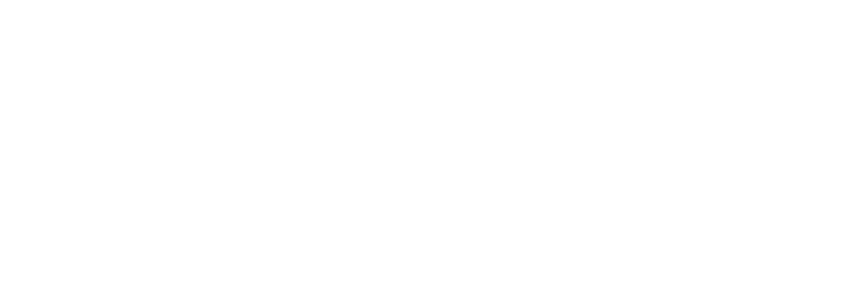
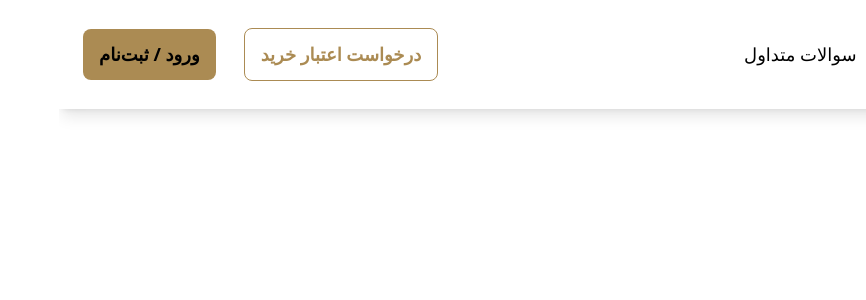
Before and after one commit to Spark-Code-Team/loana-gold, a Next.js app: page / in a window 1280 px wide. Shown: the top 300 px of the page, without its empty margins (414-1280 px from the left). Built offline with nearby package versions, Linux system fonts and the light colour scheme.

Commit message:
header has been done

```diff
--- a/src/app/layout.js
+++ b/src/app/layout.js
@@ -9,7 +9,7 @@
 
 export default function RootLayout({ children }) {
   return (
-    <html lang="en">
+    <html lang="en" dir="rtl">
       <body
         className={`antialiased`}
       >
--- a/src/components/layout/homeLayout/HomeHeader.js
+++ b/src/components/layout/homeLayout/HomeHeader.js
@@ -2,10 +2,47 @@
 const HomeHeader = () =>{
     return(
 
-        <div>
+        <header className="shadow-lg">
 
+        <div className="container mx-auto flex items-center justify-between py-7 px-6">
 
-        </div>
+            <div className="flex flex-row items-center gap-8 w-1/2">
+
+            <div className="text-[#D2AB67] font-bold text-[32px]">لوگو</div>
+
+            <div>
+
+                <ul className="flex flex-row items-center space-x-7 space-x-reverse mr-8 pr-8">
+
+                <li> <a href="#" className="text-black text-[18px]"> فروشگاه </a> </li>
+                <li> <a href="#" className="text-black text-[18px]"> درباره لونا </a> </li>
+                <li> <a href="#" className="text-black text-[18px]"> تماس با ما </a> </li>
+                <li> <a href="#" className="text-black text-[18px]"> سوالات متداول </a> </li>
+
+                </ul>
+
+            </div>
+
+            </div>
+
+            <div className="flex items-center">
+
+                <button className="border-[1px] border-[#AB8B53] font-bold
+                text-[18px] text-[#AB8B53] px-4 py-3 mx-7 rounded-[8px]">
+                     درخواست اعتبار خرید
+                </button>
+
+                <button className="bg-[#AB8B53] text-black font-bold
+                text-[18px] px-4 py-3 rounded-[8px]">
+                     ورود / ثبت‌نام
+                </button>
+
+                </div>
+
+                </div>
+
+                </header>
+
     )
 }
 export default HomeHeader;
```
